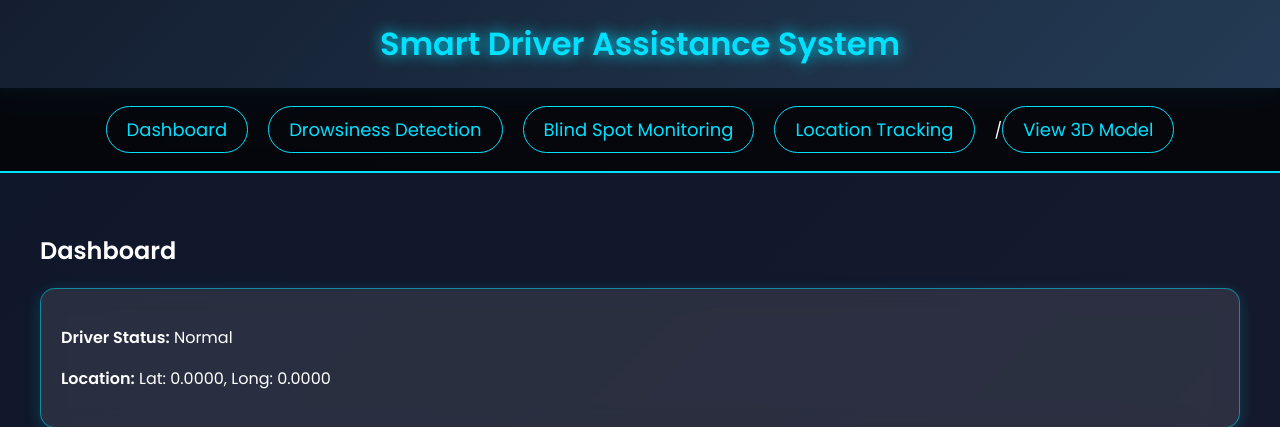
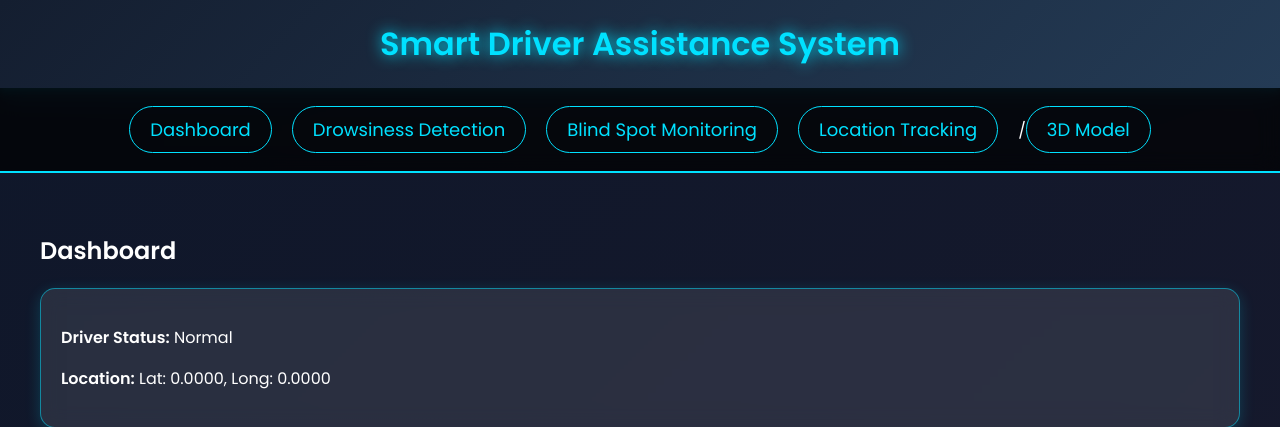
Before and after one commit to Balaji7010/model, a Flask app: page / in a window 1280 px wide. Shown: the top 427 px of the page. Run offline with Flask 3, Linux system fonts and the light colour scheme; some libraries are stand-ins or nearby versions.

Commit message:
Update index.html

```diff
--- a/templates/index.html
+++ b/templates/index.html
@@ -131,7 +131,7 @@
             <li><a href="#drowsiness">Drowsiness Detection</a></li>
             <li><a href="#blindspot">Blind Spot Monitoring</a></li>
             <li><a href="#location">Location Tracking</a></li>
-            <li>/<a href="#dha.html">View 3D Model</a></li>
+            <li>/<a href="#dha.html">3D Model</a></li>
         </ul>
     </nav>
 
```
